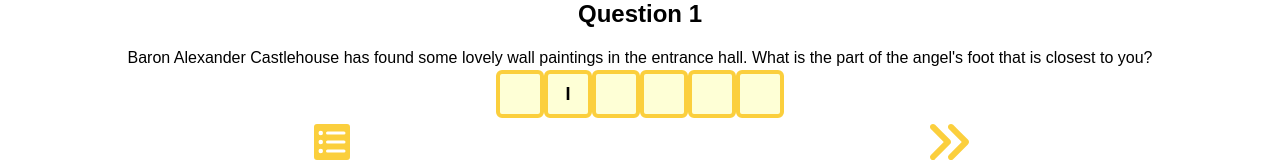
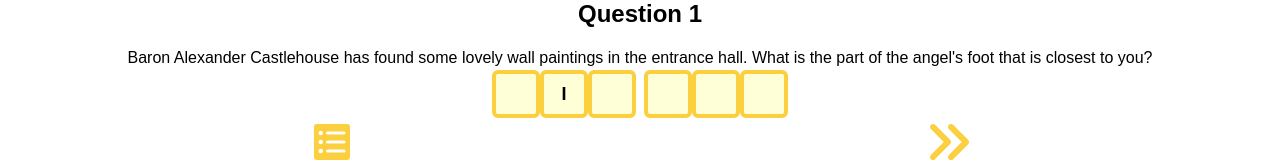
Before and after one commit to aszab1/mousecastle, a React (Vite) app: page /question/0 in a window 1280 px wide. Shown: the part 633-801 px from the top of the page. Built offline with nearby package versions, Linux system fonts and the light colour scheme.

Commit message:
added custom breaks to question ids 3 and 5 so the the second words display in a new line

```diff
--- a/src/components/pages/AllQuestions.jsx
+++ b/src/components/pages/AllQuestions.jsx
@@ -52,11 +52,28 @@ export const AllQuestions = () => {
               >
                 <div className="flex items-center flex-wrap px-2">
                   {answers[question.id] && answers[question.id].length > 0 ? (
-                    answers[question.id].map((char, index) => (
-                      <DisplayOnlyBox key={index} backgroundColor={question.bg_clr_code} borderColor={question.bg_border_code}>
-                        <span className="font-bold">{char.toUpperCase()}</span>
-                      </DisplayOnlyBox>
-                    ))
+                    answers[question.id].map((char, index) => {
+                      if (char === '\n') {
+                        // Render a new line instead of an input box for the line break character
+                        return <div key={index} className="w-full"></div>;
+                      }
+                      return (
+                        <DisplayOnlyBox
+                          key={index}
+                          backgroundColor={question.bg_clr_code}
+                          borderColor={question.bg_border_code}
+                        >
+                          <span
+                            className="font-bold"
+                            style={{
+                              marginRight: question.id === 0 && index === 2 ? '8px' : '0',
+                            }}
+                          >
+                            {char.toUpperCase()}
+                          </span>
+                        </DisplayOnlyBox>
+                      );
+                    })
                   ) : (
                     <span className="font-bold">{`${t('question')} ${question.id + 1}`}</span>
                   )}
--- a/src/components/pages/SingleQuestion.jsx
+++ b/src/components/pages/SingleQuestion.jsx
@@ -5,31 +5,56 @@ import { useTranslation } from 'react-i18next';
 import { QuestionNavigation } from './QuestionNavigation.jsx';
 import { InputBox } from './InputBoxes.jsx';
 
+
 export default function SingleQuestion() {
   const { id } = useParams()
   const inputRefs = useRef([])
-  const { t } = useTranslation()
+  const { t, i18n } = useTranslation()
   const question = Questions[id]
   const answer = t(question.answer)
   const storageKey = `question-${id}-input`
+  // Index for the letter hint (second letter)
   const hintIndex = 1
+  const isEnglish = i18n.language === 'en'
 
   const initInputWithHints = useCallback(() => {
+    // Hint logic specific to 4th question with ID '3'
     const hintForIdThree = () => {
       const [firstWord, secondWord] = answer.split(' ')
       return [
         ...firstWord.split('').map((char, index) => (index === hintIndex ? char : '')),
-        ' ',
+        '\n',
         ...secondWord.split(''),
       ]
     }
 
+
+    // hint logic for 6th qestiom, id 5
+    const hintForIdFive = () => {
+      const [firstWord, secondWord] = answer.split(' ')
+      return [
+        ...firstWord.split('').map((char, index) => (index === hintIndex ? char : '')),
+        '\n',
+        ...secondWord.split('').map(() => ''),
+      ]
+
+    }
+    // Default hint logic for other questions
     const defaultHint = () =>
       answer.replace(/\s/g, '').split('').map((char, index) => (index === hintIndex ? char : ''))
 
-    return id === '3' ? hintForIdThree() : defaultHint()
+    if (id === '3') {
+      return hintForIdThree()
+    }
+    else if (id == '5') {
+      return hintForIdFive()
+    } else {
+      return defaultHint()
+    }
   }, [id, answer])
 
+
+  // Initializes the user input state, checking if there is saved input in sessionStorage
   const [userInput, setUserInput] = useState(() => {
     try {
       const savedInput = sessionStorage.getItem(storageKey)
@@ -40,40 +65,52 @@ export default function SingleQuestion() {
     }
   })
 
+  // Helper function to update state and save input to sessionStorage
   const saveInput = (input) => {
     setUserInput(input);
     sessionStorage.setItem(storageKey, JSON.stringify(input))
   }
 
+  // Handles input changes and manages focus shifts between inputs
   const handleInputChange = (e, index) => {
     const { value } = e.target
     const newInput = [...userInput]
 
+
+    // Focuses the next available input field based on direction (1 for forward, -1 for backward)
     const focusNextAvailableInput = (startIndex, direction = 1) => {
-      let nextIndex = startIndex + direction
+      let nextIndex = startIndex + direction;
+
+      // Prevent focusing on the second word for the 4th question
       while (
         nextIndex >= 0 &&
         nextIndex < userInput.length &&
-        (nextIndex === hintIndex || (id === '3' && userInput[nextIndex] === ' ') || (id === '3' && nextIndex > userInput.indexOf(' ')))
+        (nextIndex === hintIndex ||
+          (id === '3' && (userInput[nextIndex] === '\n' || nextIndex > answer.split(' ')[0].length))) ||
+          (id === '5' && userInput[nextIndex] === '\n')
       ) {
-        nextIndex += direction
+        nextIndex += direction;
       }
+
+      // Focus the next valid input field
       if (nextIndex >= 0 && nextIndex < userInput.length) {
-        inputRefs.current[nextIndex]?.focus()
+        inputRefs.current[nextIndex]?.focus();
       }
-    }
+    };
 
+    // Update input and shift focus based on the input change
     if (value) {
       newInput[index] = value.toUpperCase()
       saveInput(newInput)
-      focusNextAvailableInput(index)
+      focusNextAvailableInput(index) // Move to the next input
     } else {
       newInput[index] = ''
       saveInput(newInput)
-      focusNextAvailableInput(index, -1)
+      focusNextAvailableInput(index, -1) // Move to the previous input
     }
   }
 
+  // Effect to load saved input on component mount or when ID/answer changes
   useEffect(() => {
     try {
       const savedInput = sessionStorage.getItem(storageKey);
@@ -88,31 +125,54 @@ export default function SingleQuestion() {
     <section className="flex flex-col justify-between items-center h-full">
       <img src={question.img_url} alt={`Question ${question.id}`} />
       <div className="question text-center flex flex-col gap-4">
-        <h1 className="font-bold text-2xl">{t('question')} {question.id + 1}</h1>
+        <h1 className="font-bold text-2xl">
+          {t('question')} {question.id + 1}
+        </h1>
         <p>{t(question.question)}</p>
       </div>
 
       <div className="answer flex flex-col gap-4 text-center">
         <div className="flex flex-wrap justify-center">
-          {userInput.map((char, index) => (
-            char === ' ' ? <div key={index} className="w-full"></div> :
-            <div key={index} style={{ display: 'flex', justifyContent: 'center', position: 'relative' }}>
-              <InputBox
-                size={12}
-                color={question}
-                inputRef={(el) => (inputRefs.current[index] = el)}
-                onChange={(e) => handleInputChange(e, index)}
-                value={char || ''}
-                readOnly={index === hintIndex || (id === '3' && index > userInput.indexOf(' '))}
-                onKeyDown={(e) => {
-                  if (e.key === 'Backspace' && !userInput[index]) {
-                    e.preventDefault()
-                    handleInputChange({ target: { value: '' } }, index)
+          {userInput.map((char, index) => {
+            const applyCustomMargin = isEnglish && id === '0' && index === 2
+            const [firstWord, secondWord] = answer.split(' ')
+
+            // Determine if the current index is in the second word or beyond the last character of the first word
+            const isSecondWordChar =(id === '3' && index > firstWord.length) || (id === '5' && index > firstWord.length)
+
+            if (char === '\n') {
+              return <div key={index} className="w-full"></div>; // Render line break without an input
+            }
+
+            return (
+              <div
+                key={index}
+                style={{
+                  display: 'flex',
+                  justifyContent: 'center',
+                  position: 'relative',
+                  marginRight: applyCustomMargin ? '8px' : '0',
+                }}
+              >
+                <InputBox
+                  size={12}
+                  color={question}
+                  inputRef={(el) => (inputRefs.current[index] = el)}
+                  onChange={(e) => handleInputChange(e, index)}
+                  value={char || ''}
+                  readOnly={
+                    index === hintIndex || isSecondWordChar
                   }
-                }}
-              />
-            </div>
-          ))}
+                  onKeyDown={(e) => {
+                    if (e.key === 'Backspace' && !userInput[index]) {
+                      e.preventDefault()
+                      handleInputChange({ target: { value: '' } }, index)
+                    }
+                  }}
+                />
+              </div>
+            );
+          })}
         </div>
       </div>
 
```
